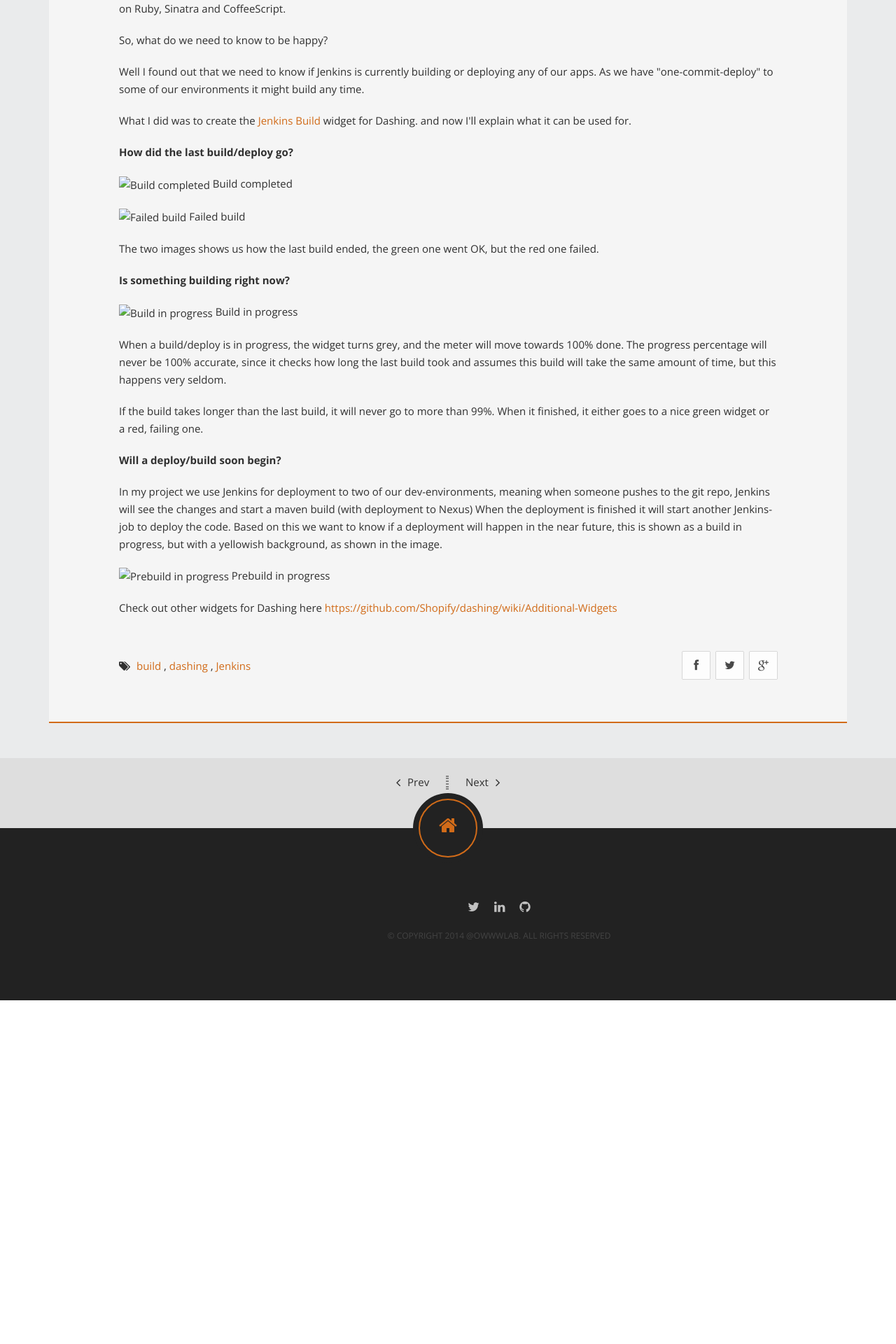
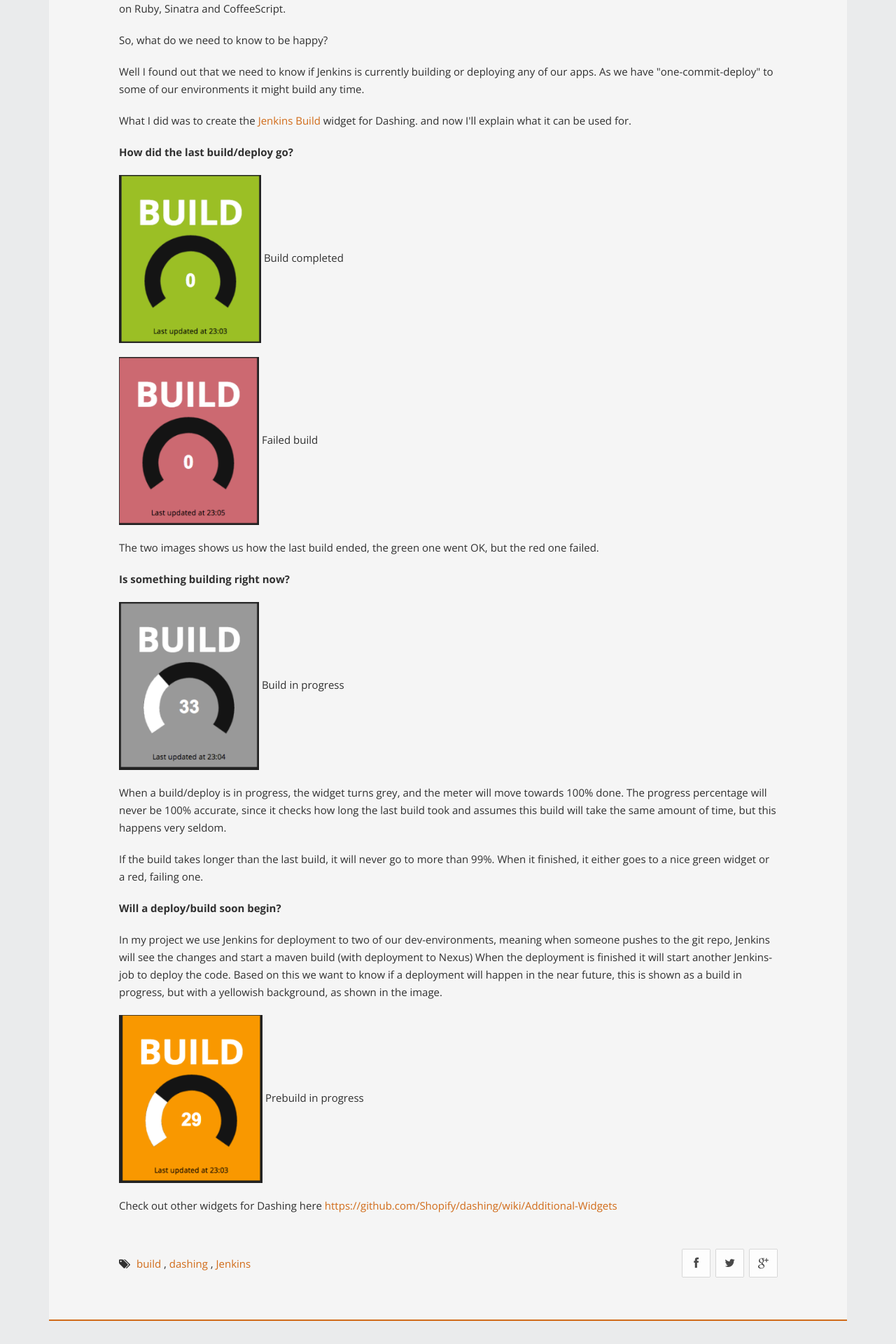
Before and after one commit to steintore/steintore.github.io, a Jekyll site: the page built from _posts/2013-04-05-jenkins-build-status-widget-for-dashing.html, in a window 1280 px wide. Shown: the part 688-2608 px from the top of the page at 70% size. Built offline with Jekyll 4.4.1, drawn with Linux system fonts in a browser that asks for light colours; Markdown is read by kramdown in place of the engine named in the settings; before the commit the page ends 2117 px from its top, so only the background shows below that.

Commit message:
Fix the img links for the images

```diff
--- a/_posts/2013-04-05-jenkins-build-status-widget-for-dashing.html
+++ b/_posts/2013-04-05-jenkins-build-status-widget-for-dashing.html
@@ -21,15 +21,15 @@ author: Stein Tore Tøsse
 <p>Well I found out that we need to know if Jenkins is currently building or deploying any of our apps. As we have "one-commit-deploy" to some of our environments it might build any time.</p>
 <p>What I did was to create the <a href="https://gist.github.com/steintore/5322589" target="_blank">Jenkins Build</a> widget for Dashing. and now I'll explain what it can be used for.</p>
 <p><strong>How did the last build/deploy go?</strong></p>
-<p><img class="wp-image-38 " alt="Build completed" src="/assets/skjermbilde-2013-04-05-kl-23-03-25.png" width="203" height="240" /> Build completed</p>
-<p><img class="wp-image-35 " alt="Failed build" src="/assets/skjermbilde-2013-04-05-kl-23-05-20.png" width="200" height="240" /> Failed build</p>
+<p><img class="wp-image-38 " alt="Build completed" src="/img/skjermbilde-2013-04-05-kl-23-03-25.png" width="203" height="240" /> Build completed</p>
+<p><img class="wp-image-35 " alt="Failed build" src="/img/skjermbilde-2013-04-05-kl-23-05-20.png" width="200" height="240" /> Failed build</p>
 <h2></h2>
 <p>The two images shows us how the last build ended, the green one went OK, but the red one failed.</p>
 <p><strong>Is something building right now?</strong></p>
-<p><img class="wp-image-36 " alt="Build in progress" src="/assets/skjermbilde-2013-04-05-kl-23-04-17.png" width="200" height="240" /> Build in progress</p>
+<p><img class="wp-image-36 " alt="Build in progress" src="/img/skjermbilde-2013-04-05-kl-23-04-17.png" width="200" height="240" /> Build in progress</p>
 <p>When a build/deploy is in progress, the widget turns grey, and the meter will move towards 100% done. The progress percentage will never be 100% accurate, since it checks how long the last build took and assumes this build will take the same amount of time, but this happens very seldom.</p>
 <p>If the build takes longer than the last build, it will never go to more than 99%. When it finished, it either goes to a nice green widget or a red, failing one.</p>
 <p><strong>Will a deploy/build soon begin?</strong></p>
 <p>In my project we use Jenkins for deployment to two of our dev-environments, meaning when someone pushes to the git repo, Jenkins will see the changes and start a maven build (with deployment to Nexus) When the deployment is finished it will start another Jenkins-job to deploy the code. Based on this we want to know if a deployment will happen in the near future, this is shown as a build in progress, but with a yellowish background, as shown in the image.</p>
-<p><img class="wp-image-37 " alt="Prebuild in progress" src="/assets/skjermbilde-2013-04-05-kl-23-03-47.png" width="205" height="240" /> Prebuild in progress</p>
+<p><img alt="Prebuild in progress" src="/img/skjermbilde-2013-04-05-kl-23-03-47.png" width="205" height="240" /> Prebuild in progress</p>
 <p>Check out other widgets for Dashing here <a href="https://github.com/Shopify/dashing/wiki/Additional-Widgets" target="_blank">https://github.com/Shopify/dashing/wiki/Additional-Widgets</a></p>
```
